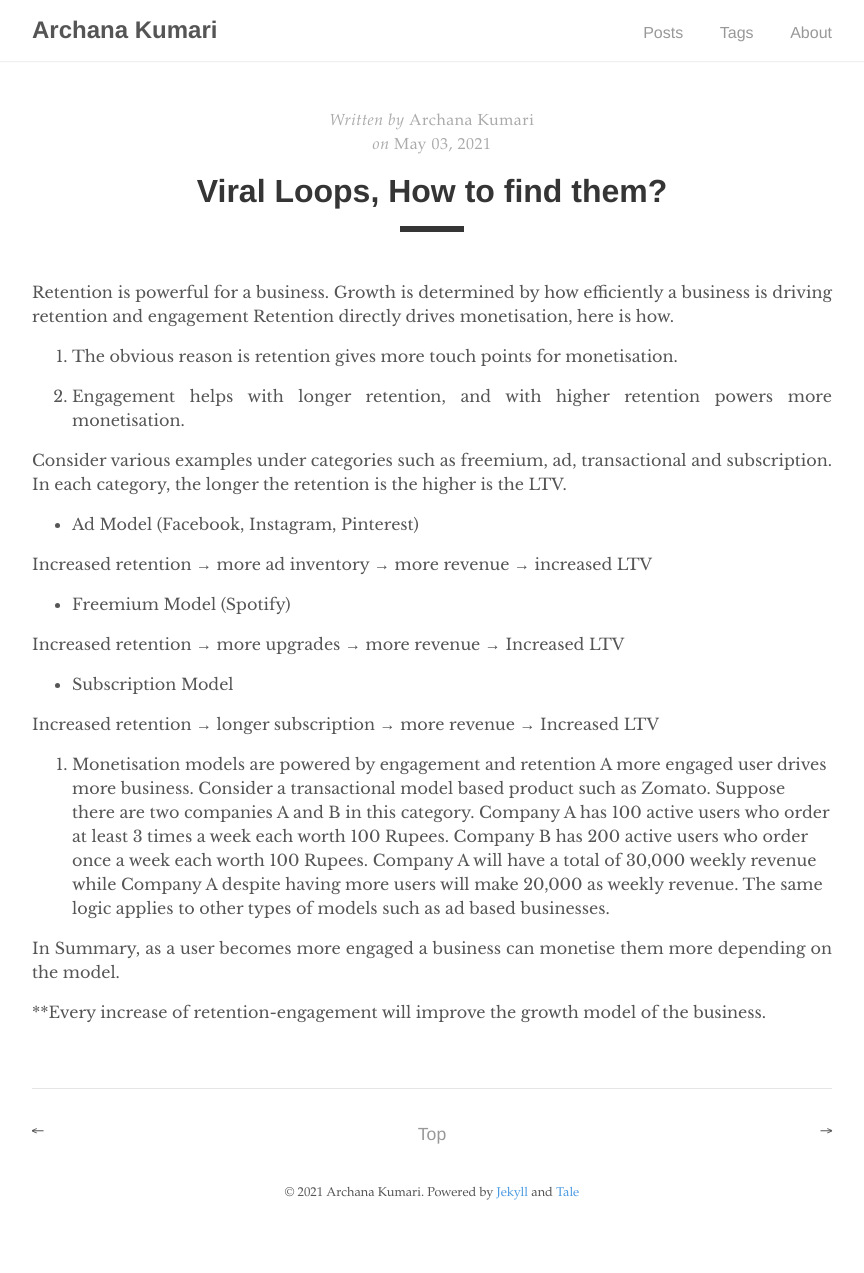
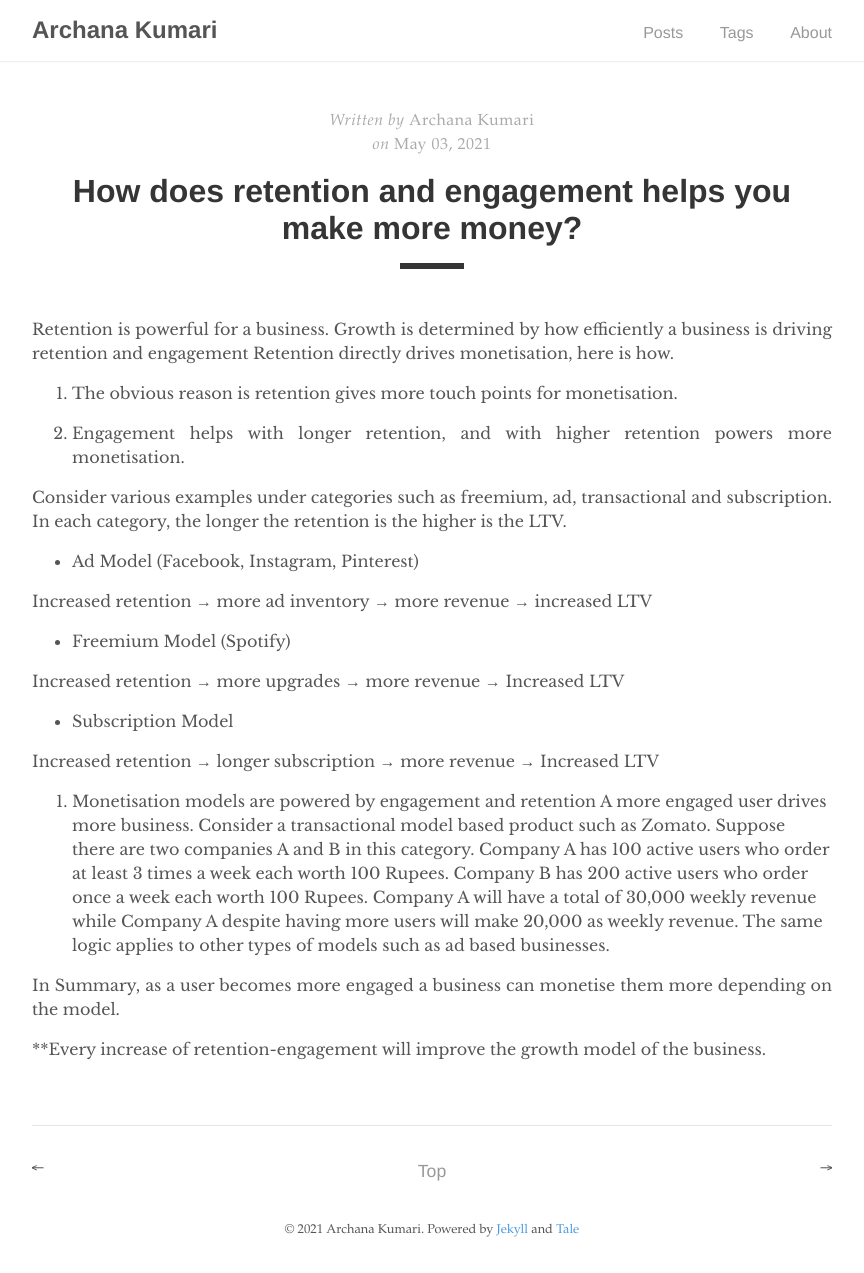
Before and after one commit to Archana-blog/product, a Jekyll site: the page built from _posts/2021-05-03-retention-monetisation.md, in a window 1280 px wide. Shown: the whole page, without its empty margins (208-1072 px from the left). Built offline with Jekyll 4.4.1, drawn with Linux system fonts in a browser that asks for light colours; before the commit the page ends 1236 px from its top, so only the background shows below that.

Commit message:
Update 2021-05-03-retention-monetisation.md

```diff
--- a/_posts/2021-05-03-retention-monetisation.md
+++ b/_posts/2021-05-03-retention-monetisation.md
@@ -1,8 +1,8 @@
 ---
 layout: post
-title: "Viral Loops, How to find them?"
+title: "How does retention and engagement helps you make more money?"
 author: "Archana Kumari"
-tags: viral
+tags: monetisation retention
 excerpt_separator: <!--more-->
 ---
 
```
